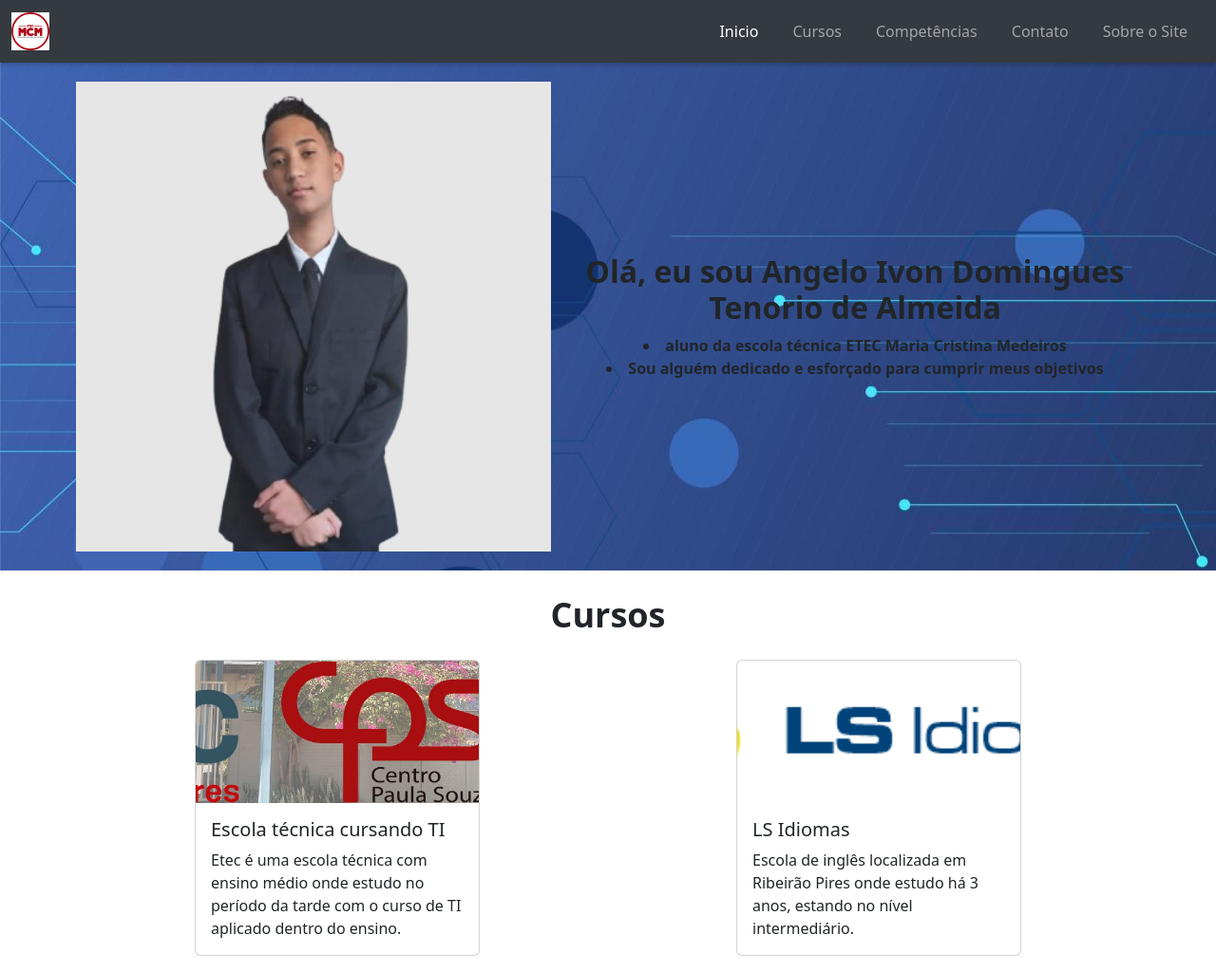
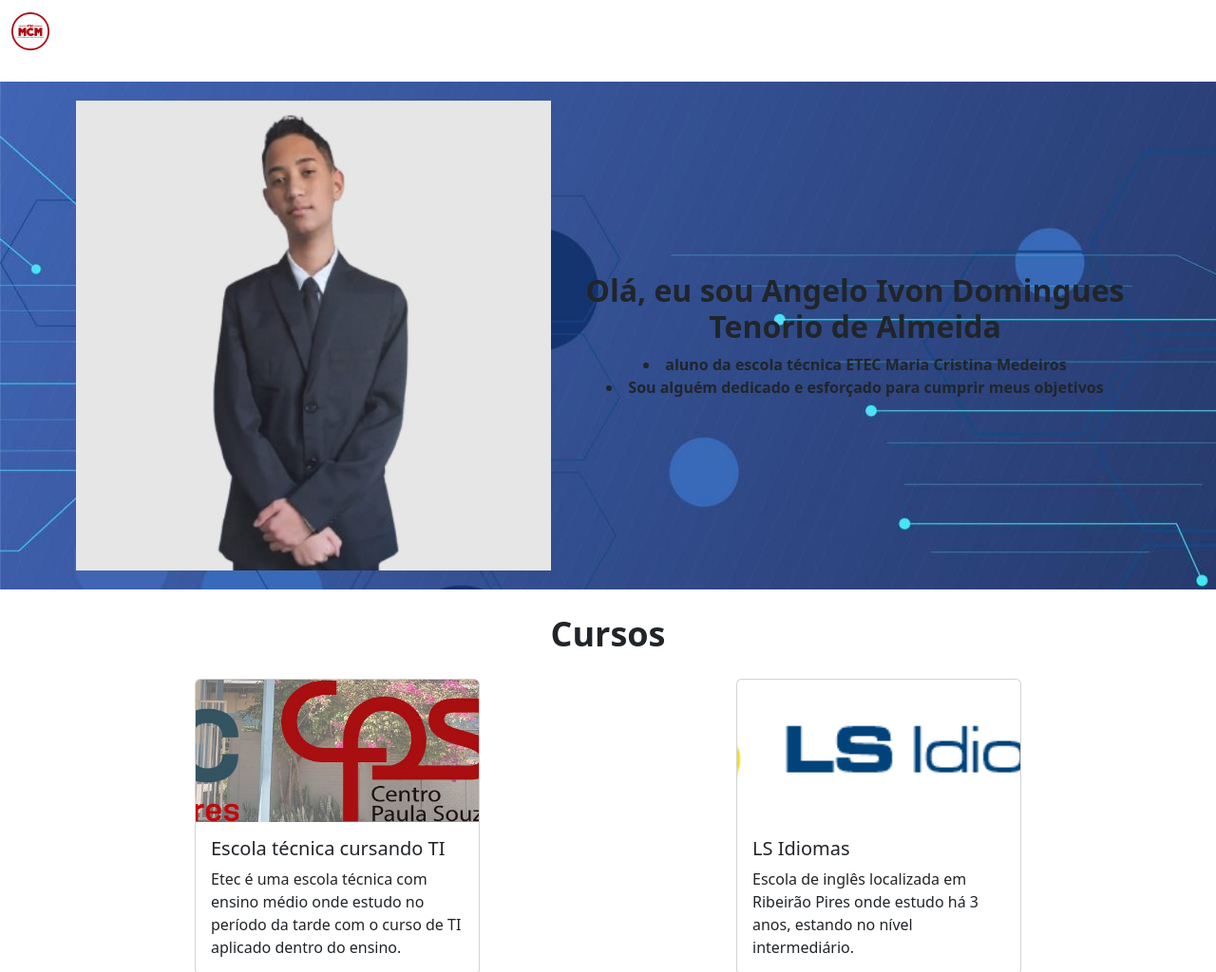
Before and after one commit to angeloivon15etec/MeuCurriculo, a plain HTML site: page index.html in a window 1280 px wide. Shown: the top 1024 px of the page at 95% size. Drawn offline with nearby package versions, Linux system fonts and the light colour scheme.

Commit message:
Add files via upload

```diff
--- a/css/estilo.css
+++ b/css/estilo.css
@@ -69,17 +69,3 @@ padding: 20px;
 h3 {
 margin-bottom: 15px;
 }
-.navbar {
-    position: sticky;
-    top: 0;
-    width: 100%;
-    z-index: 1020;
-    background-color: #343a40;
-    box-shadow: 0 2px 5px rgba(0, 0, 0, 0.2);
-    margin-bottom: 0;
-}
-.banner {
-    position: relative;
-    width: 100%;
-    margin: 0;
-}
```
